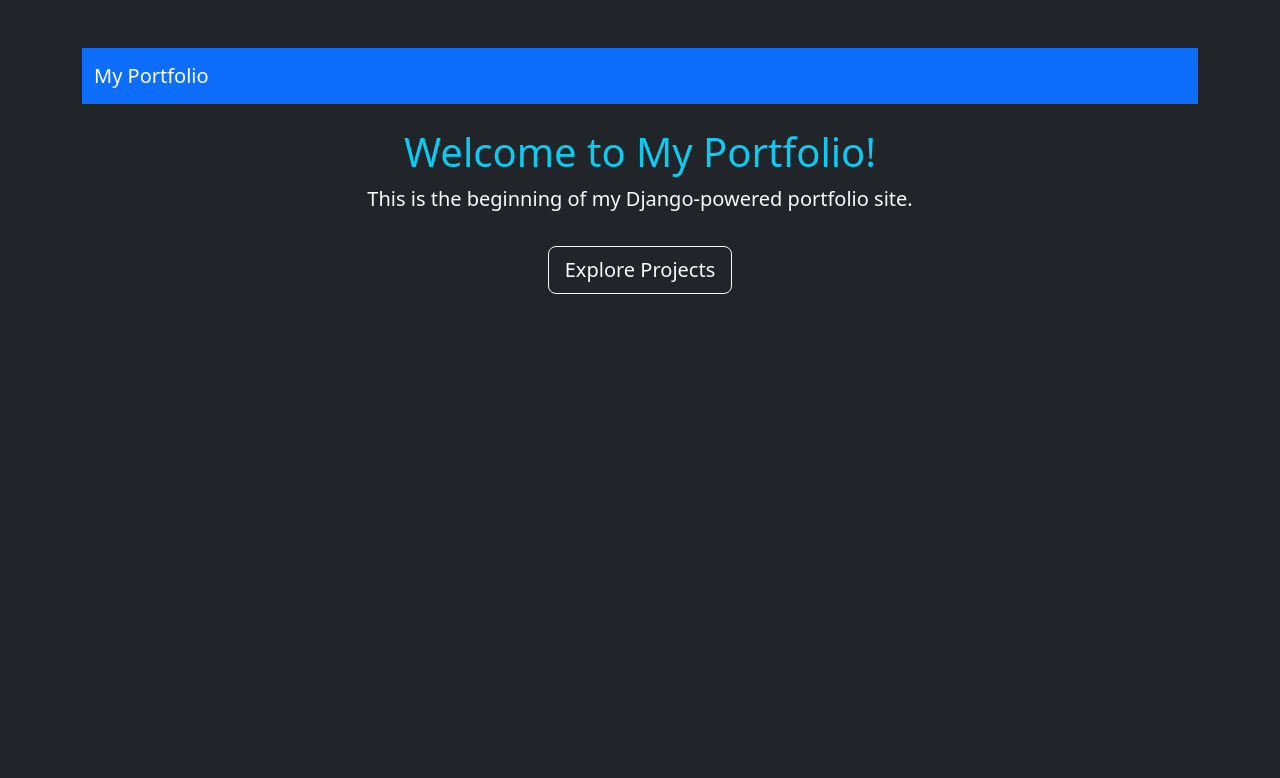
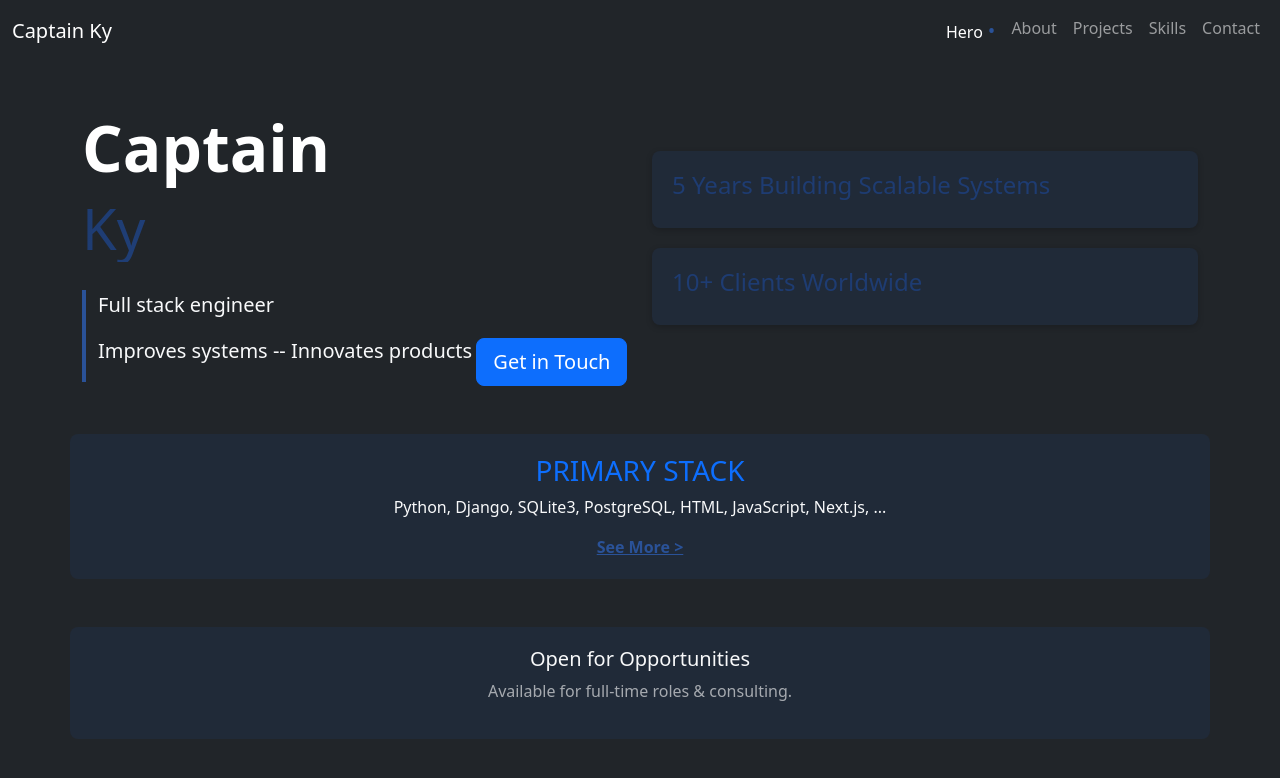
Before and after one commit to Kez723Cudia/My-Portfolio, a Django app: page / in a window 1280 px wide. Shown: the top 778 px of the page. Run offline with Django 5.2, Linux system fonts and the light colour scheme; some libraries are stand-ins or nearby versions.

Commit message:
Other pages added

```diff
--- a/portfolio/templates/portfolio/home.html
+++ b/portfolio/templates/portfolio/home.html
@@ -1,28 +1,123 @@
 <!DOCTYPE html>
 <html>
 <head>
-    <title>My Portfolio</title>
+    <title>Captain Ky - Full Stack Engineer</title>
     {% load static %}
-    <!-- Local Bootstrap CSS -->
     <link rel="stylesheet" href="{% static 'portfolio/css/bootstrap.min.css' %}">
+    <style>
+        /* Gradient text for Ky */
+        .gradient-text {
+            background: linear-gradient(90deg, #1e3c72, #2a5298);
+            -webkit-background-clip: text;
+            -webkit-text-fill-color: transparent;
+        }
+        /* Thicker font */
+        .hero-name {
+            font-weight: 900;
+        }
+        /* Vertical line beside tagline */
+        .tagline {
+            border-left: 4px solid #2a5298;
+            padding-left: 12px;
+            margin-top: 20px;
+            text-align: left;
+            display: inline-block;
+        }
+        /* Info cards */
+        .info-card {
+            background-color: rgba(30, 60, 114, 0.2); /* semi-transparent blue */
+            color: #1e3c72; /* solid blue text */
+            border-radius: 8px;
+            padding: 20px;
+            margin-bottom: 20px;
+            box-shadow: 0 2px 6px rgba(0,0,0,0.2);
+        }
+        /* Containers for stack/status */
+        .custom-container {
+            background-color: rgba(30, 60, 114, 0.2);
+            border-radius: 8px;
+            padding: 20px;
+            margin-top: 30px;
+            text-align: center;
+        }
+        .status-light {
+            color: #f8f9fa;
+        }
+        .status-faded {
+            color: rgba(255,255,255,0.6);
+        }
+        /* Navbar tracker dots */
+        .nav-link.active::after {
+            content: "•";
+            color: #2a5298;
+            font-size: 20px;
+            margin-left: 5px;
+        }
+        /* See More arrow */
+        .see-more {
+            color: #2a5298;
+            font-weight: bold;
+            cursor: pointer;
+        }
+        .see-more:hover {
+            text-decoration: underline;
+        }
+    </style>
 </head>
-<body class="container mt-5 bg-dark text-light">
+<body class="bg-dark text-light">
 
     <!-- Navbar -->
-    <nav class="navbar navbar-expand-lg navbar-dark bg-primary mb-4">
+    <nav class="navbar navbar-expand-lg navbar-dark bg-dark">
         <div class="container-fluid">
-            <a class="navbar-brand" href="#">My Portfolio</a>
+            <a class="navbar-brand" href="/">Captain Ky</a>
+            <div class="navbar-nav ms-auto">
+                <a class="nav-link {% if request.path == '/' %}active{% endif %}" href="/">Hero</a>
+                <a class="nav-link {% if request.path == '/about/' %}active{% endif %}" href="/about/">About</a>
+                <a class="nav-link {% if request.path == '/projects/' %}active{% endif %}" href="/projects/">Projects</a>
+                <a class="nav-link {% if request.path == '/skills/' %}active{% endif %}" href="/skills/">Skills</a>
+                <a class="nav-link {% if request.path == '/contact/' %}active{% endif %}" href="/contact/">Contact</a>
+            </div>
         </div>
     </nav>
 
     <!-- Hero Section -->
-    <div class="text-center">
-        <h1 class="text-info">Welcome to My Portfolio!</h1>
-        <p class="lead text-light">This is the beginning of my Django-powered portfolio site.</p>
-        <a href="#" class="btn btn-outline-light btn-lg mt-3">Explore Projects</a>
+    <div class="container mt-5">
+        <div class="row align-items-center">
+            <!-- Left side -->
+            <div class="col-md-6 text-center text-md-start">
+                <h1 class="display-3 text-white hero-name">Captain</h1>
+                <h2 class="display-4 gradient-text">Ky</h2>
+                <div class="tagline">
+                    <p class="lead">Full stack engineer</p>
+                    <p class="lead">Improves systems -- Innovates products</p>
+                </div>
+                <a href="/contact/" class="btn btn-primary btn-lg mt-3">Get in Touch</a>
+            </div>
+
+            <!-- Right side -->
+            <div class="col-md-6">
+                <div class="info-card">
+                    <h4>5 Years Building Scalable Systems</h4>
+                </div>
+                <div class="info-card">
+                    <h4>10+ Clients Worldwide</h4>
+                </div>
+            </div>
+        </div>
     </div>
 
-    <!-- Local Bootstrap JS -->
-    <script src="{% static 'portfolio/js/bootstrap.bundle.min.js' %}"></script>
+    <!-- Primary Stack -->
+    <div class="container custom-container mt-5">
+        <h3 class="text-primary">PRIMARY STACK</h3>
+        <p class="text-light">Python, Django, SQLite3, PostgreSQL, HTML, JavaScript, Next.js, ...</p>
+        <a href="/about/" class="see-more">See More ></a>
+    </div>
+
+    <!-- Status -->
+    <div class="container custom-container mt-5">
+        <h5 class="status-light">Open for Opportunities</h5>
+        <p class="status-faded">Available for full-time roles & consulting.</p>
+    </div>
+
 </body>
 </html>
--- a/portfolio/urls.py
+++ b/portfolio/urls.py
@@ -3,4 +3,7 @@ from . import views
 
 urlpatterns = [
     path('', views.home, name='home'),
+    path('about/', views.about, name='about'),
+    path('projects/', views.projects, name='projects'),
+    path('contact/', views.contact, name='contact'),
 ]
--- a/portfolio/views.py
+++ b/portfolio/views.py
@@ -3,4 +3,13 @@ from django.shortcuts import render
 def home(request):
     return render(request, 'portfolio/home.html')
 
+def about(request):
+    return render(request, 'portfolio/about.html')
+
+def projects(request):
+    return render(request, 'portfolio/projects.html')
+
+def contact(request):
+    return render(request, 'portfolio/contact.html')
+
 # Create your views here.
```
Also changed, not shown: portfolio/templates/portfolio/about.html (added, +17 -0 lines), portfolio/templates/portfolio/contact.html (added, +61 -0 lines), portfolio/templates/portfolio/projects.html (added, +52 -0 lines).
